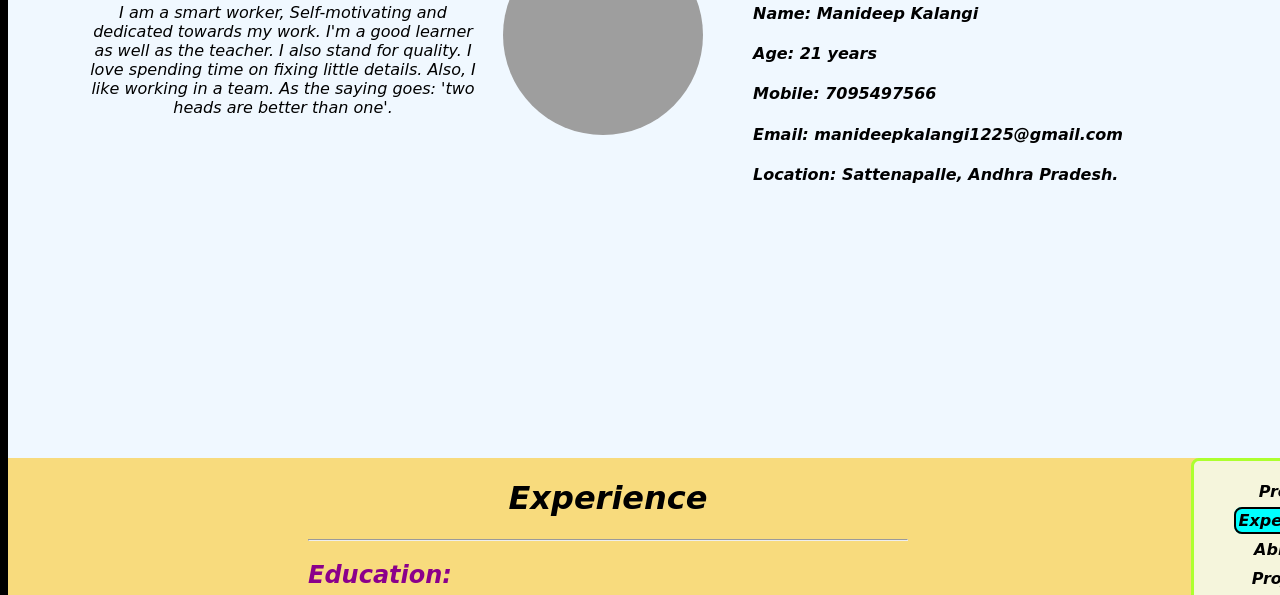
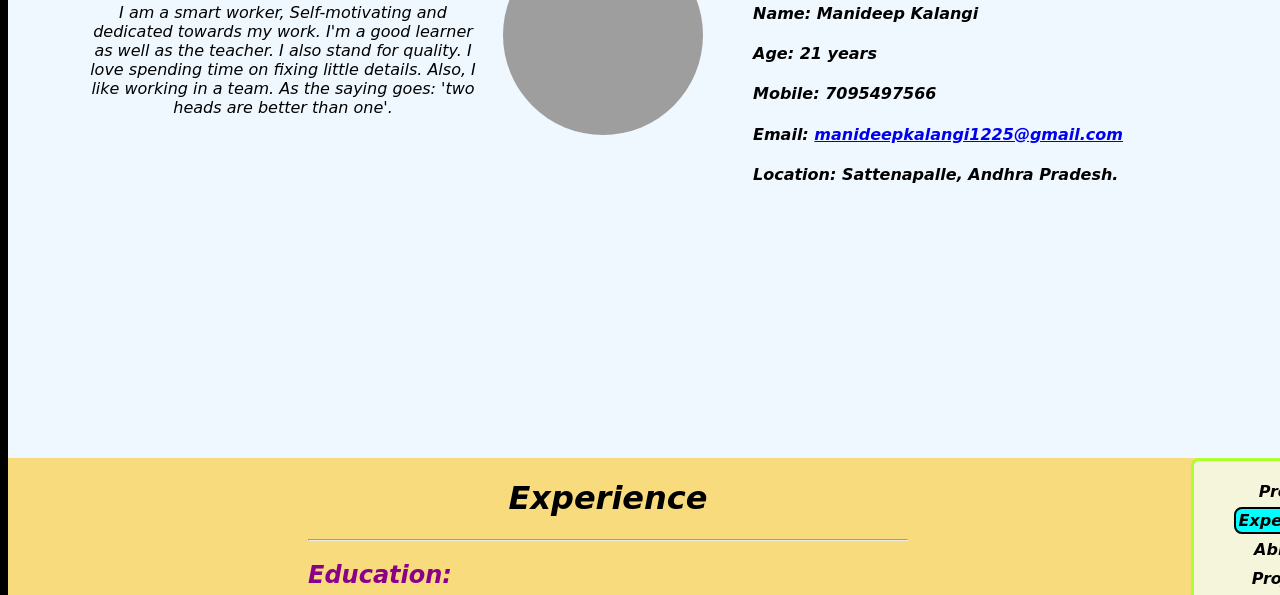
Before and after one commit to ManideepKalangi/Resume, a plain HTML site: page index.html in a window 1280 px wide. Shown: the part 900-1495 px from the top of the page. Drawn offline with Linux system fonts and the light colour scheme; grey boxes are pictures that could not be loaded.

Commit message:
Add files via upload

```diff
--- a/index.html
+++ b/index.html
@@ -102,7 +102,7 @@
                                 <h4>Name: Manideep Kalangi</h4>
                                 <h4>Age: 21 years</h4>
                                 <h4>Mobile: 7095497566</h4>
-                                <h4>Email: manideepkalangi1225@gmail.com</h4>
+                                <h4>Email: <a href="mailto:manideepkalangi1225@gmail.com?Subject=Appreciation for Wonderful Website.." id="mail">manideepkalangi1225@gmail.com</a></h4>
                                 <h4>Location: Sattenapalle, Andhra Pradesh.</h4>
                             </div>
                         </div>
```
